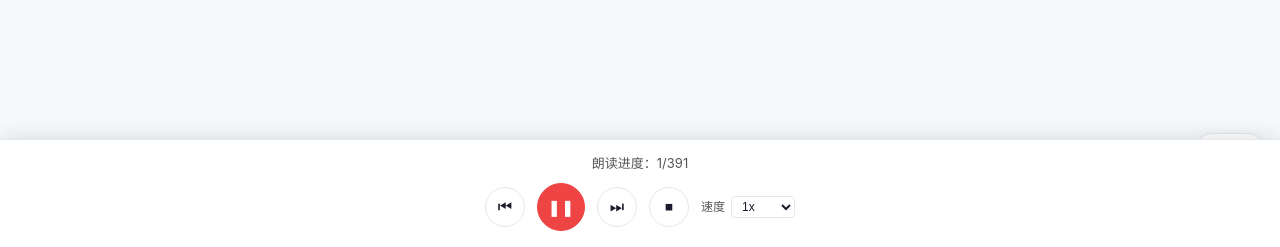
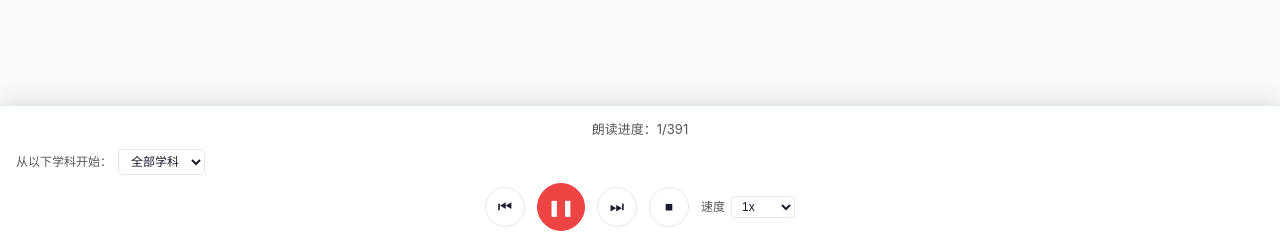
Before and after one commit to sunwan523/18dya, a website: page site/index.html in a window 1280 px wide. Both pictures are taken after a click on the button "语音朗读". Shown: the part 553-800 px from the top of the page. Drawn offline with Linux system fonts and the light colour scheme.

Commit message:
feat: 添加学科选择功能，支持从指定学科开始朗读

```diff
--- a/site/index.html
+++ b/site/index.html
@@ -232,6 +232,18 @@ body {
   display: flex; align-items: center; gap: 6px;
   font-size: 12px; color: var(--text-secondary);
 }
+.tts-start-subject {
+  display: flex; align-items: center; gap: 6px;
+  font-size: 12px; color: var(--text-secondary);
+  margin-bottom: 8px;
+}
+.tts-start-subject select {
+  padding: 4px 8px; border-radius: 4px;
+  border: 1px solid var(--border);
+  background: var(--card-bg);
+  color: var(--text);
+  font-size: 12px;
+}
 .tts-speed select {
   padding: 2px 6px; border-radius: 4px;
   border: 1px solid var(--border);
@@ -285,6 +297,17 @@ body {
 <div class="main" id="mainContent"></div>
 <div class="tts-bar" id="ttsBar">
   <div class="tts-info" id="ttsInfo">选择一段文字开始朗读</div>
+  <div class="tts-start-subject">
+    <span>从以下学科开始：</span>
+    <select id="ttsStartSubject">
+      <option value="all">全部学科</option>
+      <option value="0">📐 数学</option>
+      <option value="1">⚛️ 物理</option>
+      <option value="2">🧪 化学</option>
+      <option value="3">🧬 生物</option>
+      <option value="4">🇬🇧 英语</option>
+    </select>
+  </div>
   <div class="tts-controls">
     <button class="tts-btn" onclick="ttsPrev()" title="上一句">⏮</button>
     <button class="tts-btn play" id="ttsPlayBtn" onclick="ttsToggle()" title="播放/暂停">▶</button>
@@ -1136,26 +1159,35 @@ function toggleTTS() {
   } else {
     bar.classList.add('open');
     btn.classList.add('active');
-    collectTTS();
+    const startSubject = document.getElementById('ttsStartSubject').value;
+    collectTTS(startSubject);
   }
 }
 
-function collectTTS() {
+function collectTTS(startSubject = 'all') {
   ttsSentences = [];
+  const subjectIndex = startSubject === 'all' ? -1 : parseInt(startSubject);
+
   document.querySelectorAll('.topic-card').forEach(card => {
     if (!card.classList.contains('marked')) {
-      card.querySelectorAll('.topic-body p[data-tts]').forEach(p => {
-        ttsSentences.push({ element: p, text: p.dataset.tts });
-      });
+      const si = parseInt(card.id.split('-')[1]);
+      const shouldInclude = subjectIndex === -1 || si === subjectIndex;
+
+      if (shouldInclude) {
+        card.querySelectorAll('.topic-body p[data-tts]').forEach(p => {
+          ttsSentences.push({ element: p, text: p.dataset.tts });
+        });
+      }
     }
   });
+
   if (ttsSentences.length > 0) {
     ttsIndex = 0;
     ttsActive = true;
     ttsPaused = false;
     speakCurrent();
   } else {
-    document.getElementById('ttsInfo').textContent = '没有可朗读的内容（所有内容都已标记为已掌握）';
+    document.getElementById('ttsInfo').textContent = '该学科下没有可朗读的内容（所有内容都已标记为已掌握）';
   }
 }
 
@@ -1188,7 +1220,8 @@ function startTTSFromItem(element) {
 
 function ttsToggle() {
   if (!ttsActive && ttsSentences.length === 0) {
-    collectTTS();
+    const startSubject = document.getElementById('ttsStartSubject').value;
+    collectTTS(startSubject);
     return;
   }
   if (ttsPaused) {
```
